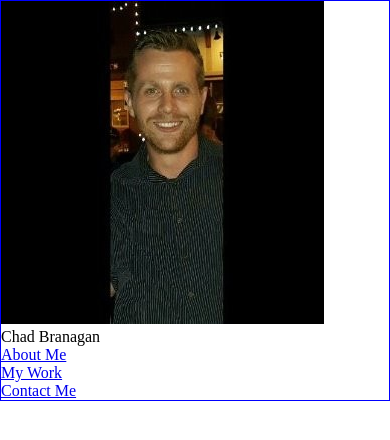
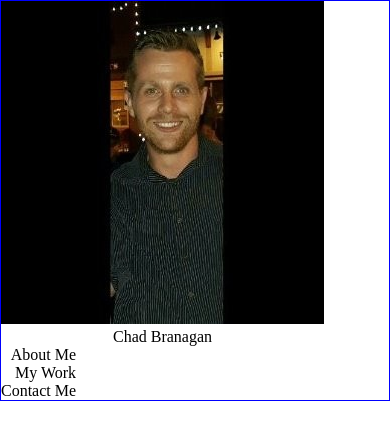
Before and after one commit to CBranagan/Portfolio, a plain HTML site: page index.html in a window 390 px wide. Drawn offline with Linux system fonts and the light colour scheme.

Commit message:
reset for mobile response first and Nav Bar adjusting correctly

```diff
--- a/assets/css/style.css
+++ b/assets/css/style.css
@@ -6,4 +6,29 @@
 
 .Nav-Bar {
     border: 1px solid blue;
+    display: flex;
+    flex-wrap: wrap;
+    justify-content: space-between;
+    width: 100%;
 }
+
+.Name {
+    text-align: center;
+}
+
+.Nav-Links {
+    display: flex;
+
+}
+
+.Nav-Links ul {
+    list-style-type: none;
+}
+
+
+.Nav-Bar ul li a {
+    text-decoration: none;
+    color: black;
+    display: flex;
+    justify-content: flex-end;
+}
--- a/index.html
+++ b/index.html
@@ -11,11 +11,10 @@
     <Nav class="Nav-Bar">
         <div>
             <img src="assets/images/headshot.jfif" alt="Headshot of Chad Branagan">
-        </div>
-        <div>
-        <Span>Chad Branagan</Span>
+            <div class="Name">Chad Branagan</div>
         </div>
 
+        <div class="Nav-Links">
             <ul>
                 <li>
                     <a href="#About-Me">About Me</a>
@@ -27,6 +26,7 @@
                     <a href="#Contact">Contact Me</a>
                 </li>
             </ul>
+        </div>
     </Nav>
 
 
```
